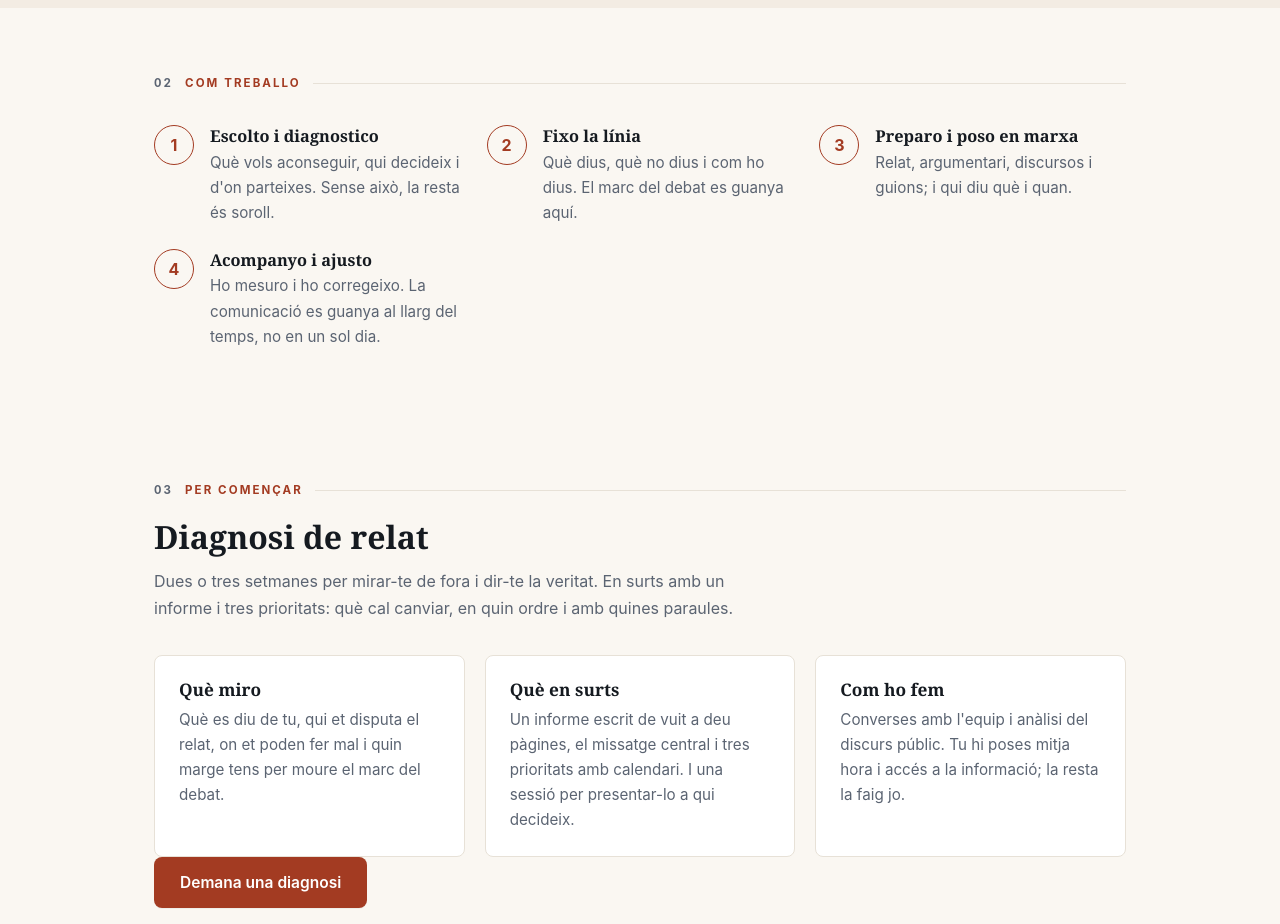
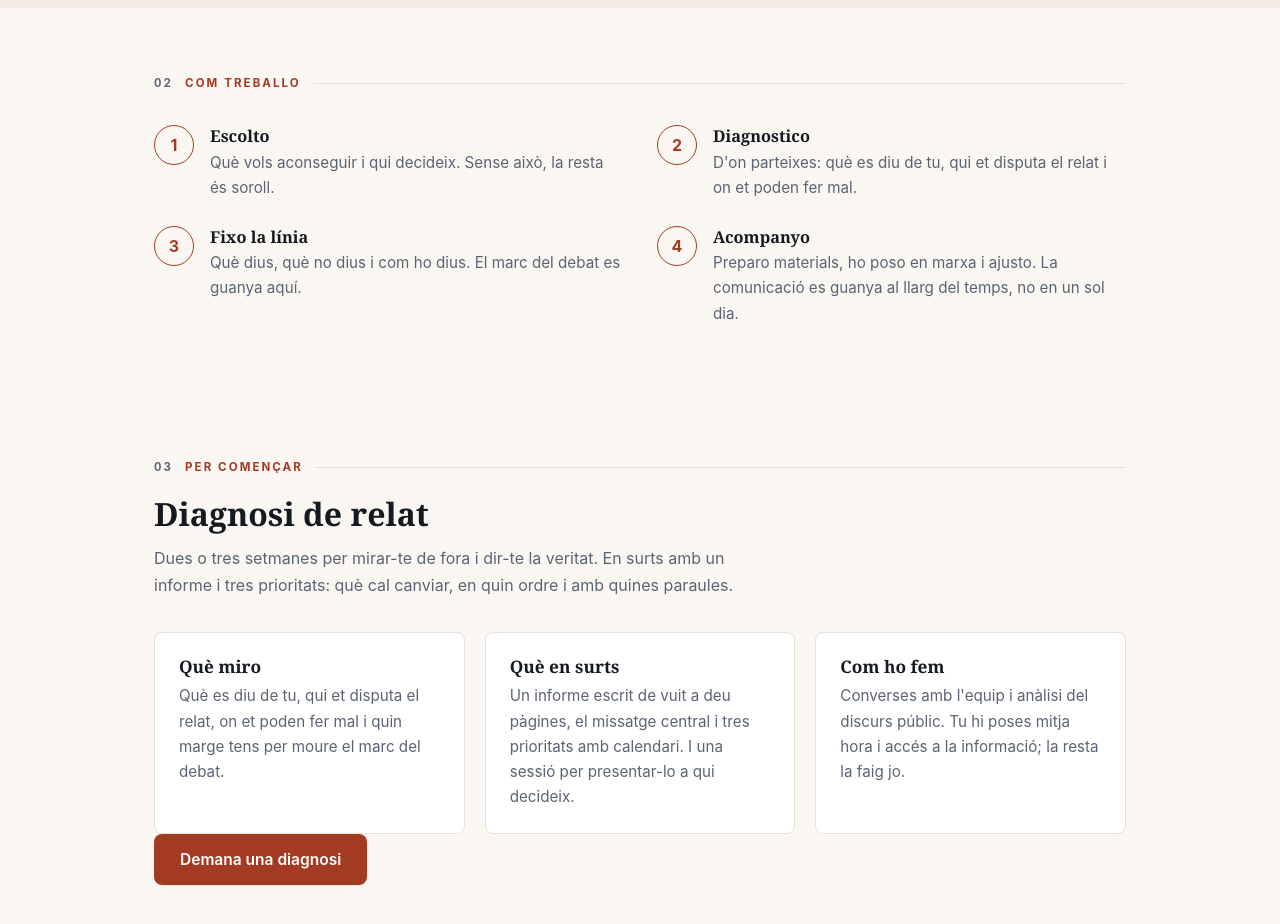
Before and after one commit to jsalvia/web-serveis, a plain HTML site: page index.html in a window 1280 px wide. Shown: the part 1300-2224 px from the top of the page. Drawn offline with Linux system fonts and the light colour scheme.

Commit message:
Metode: quatre passos simples en graella 2x2, una accio per pas

```diff
--- a/index.html
+++ b/index.html
@@ -86,7 +86,8 @@
 
   .quote{border-left:3px solid var(--accent);padding:6px 0 6px 20px;font-size:clamp(1.15rem,2.4vw,1.5rem);max-width:60ch;color:var(--ink)}
 
-  .steps{counter-reset:s;margin-top:34px;display:grid;gap:26px;grid-template-columns:repeat(auto-fit,minmax(230px,1fr))}
+  .steps{counter-reset:s;margin-top:34px;display:grid;gap:28px 34px;grid-template-columns:1fr 1fr}
+  @media(max-width:720px){.steps{grid-template-columns:1fr;gap:24px}}
   .step{position:relative;padding:0 0 0 56px;counter-increment:s}
   .step::before{content:counter(s);position:absolute;left:0;top:-2px;width:38px;height:38px;border:1.5px solid var(--accent);color:var(--accent);border-radius:50%;display:flex;align-items:center;justify-content:center;font-weight:700;background:var(--bg)}
   .band .step::before{background:var(--band)}
@@ -161,10 +162,10 @@
   <div class="wrap">
     <div class="eyebrow"><span class="num">02</span> Com treballo</div>
     <div class="steps">
-      <div class="step"><h3>Escolto i diagnostico</h3><p>Què vols aconseguir, qui decideix i d'on parteixes. Sense això, la resta és soroll.</p></div>
+      <div class="step"><h3>Escolto</h3><p>Què vols aconseguir i qui decideix. Sense això, la resta és soroll.</p></div>
+      <div class="step"><h3>Diagnostico</h3><p>D'on parteixes: què es diu de tu, qui et disputa el relat i on et poden fer mal.</p></div>
       <div class="step"><h3>Fixo la línia</h3><p>Què dius, què no dius i com ho dius. El marc del debat es guanya aquí.</p></div>
-      <div class="step"><h3>Preparo i poso en marxa</h3><p>Relat, argumentari, discursos i guions; i qui diu què i quan.</p></div>
-      <div class="step"><h3>Acompanyo i ajusto</h3><p>Ho mesuro i ho corregeixo. La comunicació es guanya al llarg del temps, no en un sol dia.</p></div>
+      <div class="step"><h3>Acompanyo</h3><p>Preparo materials, ho poso en marxa i ajusto. La comunicació es guanya al llarg del temps, no en un sol dia.</p></div>
     </div>
   </div>
 </section>
```
